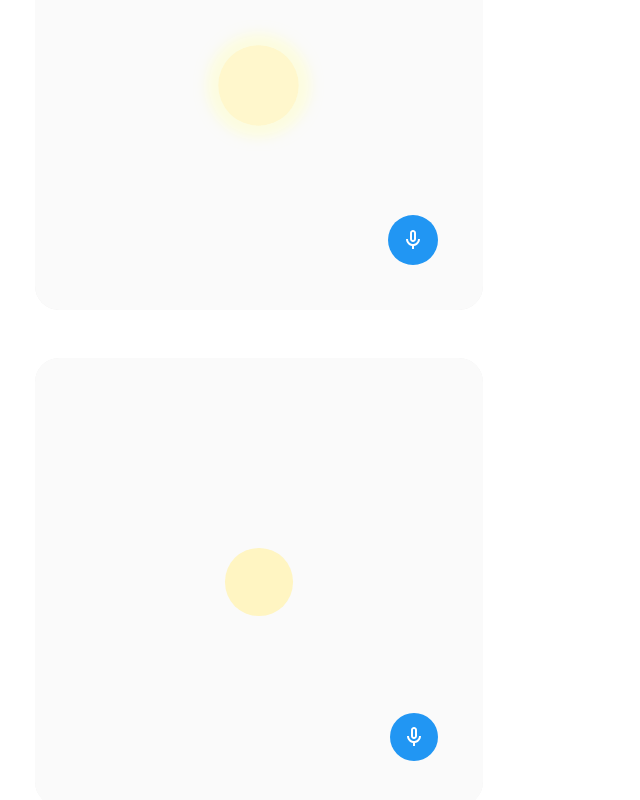
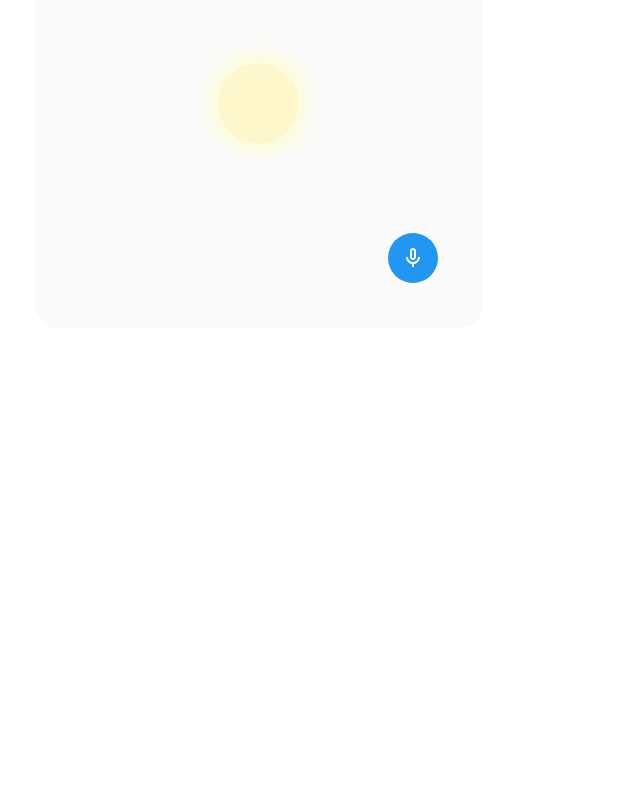
Before and after one commit to jivmy/kiln-labs, a React (Create React App) app: page / in a window 1280 px wide. Shown: the part 374-1174 px from the top of the page, without its empty margins (381-1021 px from the left). After the commit the page ends 800 px from the top, so only its background shows below. Built offline with nearby package versions, Linux system fonts and the light colour scheme; a web font is replaced by a local one.

Commit message:
orb changes

```diff
--- a/src/components/HomePage.js
+++ b/src/components/HomePage.js
@@ -1,6 +1,5 @@
 import React from 'react';
-import SoundOrb0 from './SoundOrb0';
-import SoundOrb1 from './SoundOrb1';
+import SoundOrb from './SoundOrb';
 
 const HomePage = () => {
   return (
@@ -30,28 +29,7 @@ const HomePage = () => {
                 borderRadius: 'inherit', // Matches the outer container's border-radius
               }}
             >
-              <SoundOrb0 />
-            </div>
-          </div>
-        </div>
-
-        <div className="w-full flex justify-center items-center">
-          <div
-            className="w-full relative"
-            style={{
-              paddingTop: '100%', // 1:1 aspect ratio
-              borderRadius: '24px',
-              backgroundColor: '#f3f3f3', // Optional background for visibility
-              overflow: 'hidden',
-            }}
-          >
-            <div
-              className="absolute inset-0 flex justify-center items-center"
-              style={{
-                borderRadius: 'inherit', // Matches the outer container's border-radius
-              }}
-            >
-              <SoundOrb1 />
+              <SoundOrb/>
             </div>
           </div>
         </div>
--- a/src/components/SoundOrb0.js
+++ b/src/components/SoundOrb.js
@@ -1,6 +1,6 @@
 import React, { useEffect, useState, useRef } from 'react';
 
-function SoundOrb0() {
+function SoundOrb() {
   const [volume, setVolume] = useState(0);
   const [micActive, setMicActive] = useState(false);
   const audioContextRef = useRef(null);
@@ -75,14 +75,16 @@ function SoundOrb0() {
     };
   }, []);
 
-  // Outer orb scale: More responsive
-  const scale = 1 + (micActive ? volume / 15 : 0.2); // Increased sensitivity
-  const colorLightness = Math.min(95, 90 - volume / 15); // Keep pale tones, more responsive
+  // Outer orb scale: More sensitive
+  const scale = 1 + (micActive ? volume / 10 : 0.2); // Increased sensitivity for the outer orb
+  const colorLightness = Math.min(95, 90 - volume / 10); // Slightly faster lightness change for outer orb
 
-  // Inner orb scale: Smooth and higher sensitivity
-  const normalizedVolume = Math.min(1, volume / 75); // Normalize volume
+  // Inner orb scale: Reduced sensitivity and lower magnitude
+  const normalizedVolume = Math.min(1, volume / 100); // Lower normalization for less sensitivity
   const innerScale =
-    micActive && volume > 1 ? 0.3 + Math.pow(normalizedVolume, 0.7) * 1.8 : 0; // Higher response
+    micActive && volume > 1
+      ? 0.2 + Math.pow(normalizedVolume, 1.5) * 0.8 // Reduced response and sensitivity
+      : 0;
 
   return (
     <div
@@ -160,4 +162,4 @@ function SoundOrb0() {
   );
 }
 
-export default SoundOrb0;
+export default SoundOrb;
--- a/src/components/SoundOrb1.js
+++ /dev/null
@@ -1,143 +0,0 @@
-import React, { useState, useRef, useEffect } from 'react';
-
-function SoundOrb1() {
-  const [micActive, setMicActive] = useState(false);
-  const [orbScale, setOrbScale] = useState(1); // Scale for the orb size
-  const micStreamRef = useRef(null);
-  const audioContextRef = useRef(null);
-  const analyserNodeRef = useRef(null);
-  const animationFrameRef = useRef(null); // To manage the animation loop
-
-  const processAudioData = () => {
-    if (!analyserNodeRef.current) return;
-
-    const analyser = analyserNodeRef.current;
-
-    // Frequency data
-    const frequencyData = new Uint8Array(analyser.frequencyBinCount);
-    analyser.getByteFrequencyData(frequencyData);
-    console.log('Frequency data:', frequencyData);
-
-    // Amplitude (time domain) data
-    const timeDomainData = new Uint8Array(analyser.fftSize);
-    analyser.getByteTimeDomainData(timeDomainData);
-
-    // Calculate average amplitude (loudness)
-    const sum = timeDomainData.reduce((a, b) => a + b, 0);
-    const averageAmplitude = sum / timeDomainData.length;
-
-    // Scale orb size based on loudness (normalized between 0.5 and 2)
-    const normalizedScale = 0.5 + (averageAmplitude / 128); // Normalize amplitude
-    setOrbScale(normalizedScale);
-
-    // Continue the animation loop
-    animationFrameRef.current = requestAnimationFrame(processAudioData);
-  };
-
-  const requestMicrophone = () => {
-    if (micActive) {
-      // Turn off microphone
-      console.log('Turning off the microphone...');
-      if (micStreamRef.current) {
-        micStreamRef.current.getTracks().forEach((track) => track.stop());
-        micStreamRef.current = null;
-      }
-      if (audioContextRef.current) {
-        audioContextRef.current.close(); // Clean up AudioContext
-        audioContextRef.current = null;
-        analyserNodeRef.current = null;
-      }
-      cancelAnimationFrame(animationFrameRef.current); // Stop animation loop
-      setOrbScale(1); // Reset orb size
-      setMicActive(false);
-      return;
-    }
-
-    console.log('Requesting microphone access...');
-    navigator.mediaDevices.getUserMedia({ audio: true })
-      .then((stream) => {
-        micStreamRef.current = stream;
-        setMicActive(true);
-        console.log('Microphone access granted.');
-
-        // Step 1: Create AudioContext
-        const audioContext = new AudioContext();
-        audioContextRef.current = audioContext;
-
-        // Step 2: Feed the microphone stream into AudioContext
-        const source = audioContext.createMediaStreamSource(stream);
-
-        // Step 3: Create AnalyserNode
-        const analyser = audioContext.createAnalyser();
-        analyserNodeRef.current = analyser;
-
-        // Step 4: Connect source to analyser
-        source.connect(analyser);
-
-        // Step 5: Configure AnalyserNode (optional for better visuals)
-        analyser.fftSize = 256; // Determines data resolution
-        analyser.smoothingTimeConstant = 0.8; // Smooths out changes
-
-        // Step 6: Start processing audio data
-        animationFrameRef.current = requestAnimationFrame(processAudioData);
-      })
-      .catch((error) => {
-        console.error('Microphone access denied:', error);
-      });
-  };
-
-  return (
-    <div
-      style={{
-        position: 'relative',
-        width: '100%',
-        height: '100%',
-        backgroundColor: 'hsl(0, 0%, 98%)',
-        display: 'flex',
-        justifyContent: 'center',
-        alignItems: 'center',
-      }}
-    >
-      {/* Orb */}
-      <div
-        style={{
-          width: `${15 * orbScale}%`, // Dynamically scale orb size
-          height: `${15 * orbScale}%`,
-          borderRadius: '50%',
-          backgroundColor: 'hsl(50, 100%, 88%)',
-          transition: 'transform 0.1s ease',
-        }}
-      ></div>
-
-      {/* Button */}
-      <button
-        onClick={requestMicrophone}
-        style={{
-          position: 'absolute',
-          bottom: '10%',
-          right: '10%',
-          padding: '12px',
-          fontSize: '16px',
-          backgroundColor: micActive ? '#4CAF50' : '#2196F3',
-          transition: 'background-color 0.3s ease',
-          color: '#FFF',
-          border: 'none',
-          borderRadius: '100%',
-          cursor: 'pointer',
-        }}
-      >
-        <svg
-          xmlns="http://www.w3.org/2000/svg"
-          fill="#FFF"
-          viewBox="0 0 24 24"
-          width="24"
-          height="24"
-        >
-          <path d="M12 14c1.66 0 3-1.34 3-3V5c0-1.66-1.34-3-3-3S9 3.34 9 5v6c0 1.66 1.34 3 3 3zm-1-9c0-.55.45-1 1-1s1 .45 1 1v6c0 .55-.45 1-1 1s-1-.45-1-1V5zm6 6c0 2.76-2.24 5-5 5s-5-2.24-5-5H5c0 3.53 2.61 6.43 6 6.92V21h2v-3.08c3.39-.49 6-3.39 6-6.92h-2z" />
-        </svg>
-      </button>
-    </div>
-  );
-}
-
-export default SoundOrb1;
```
